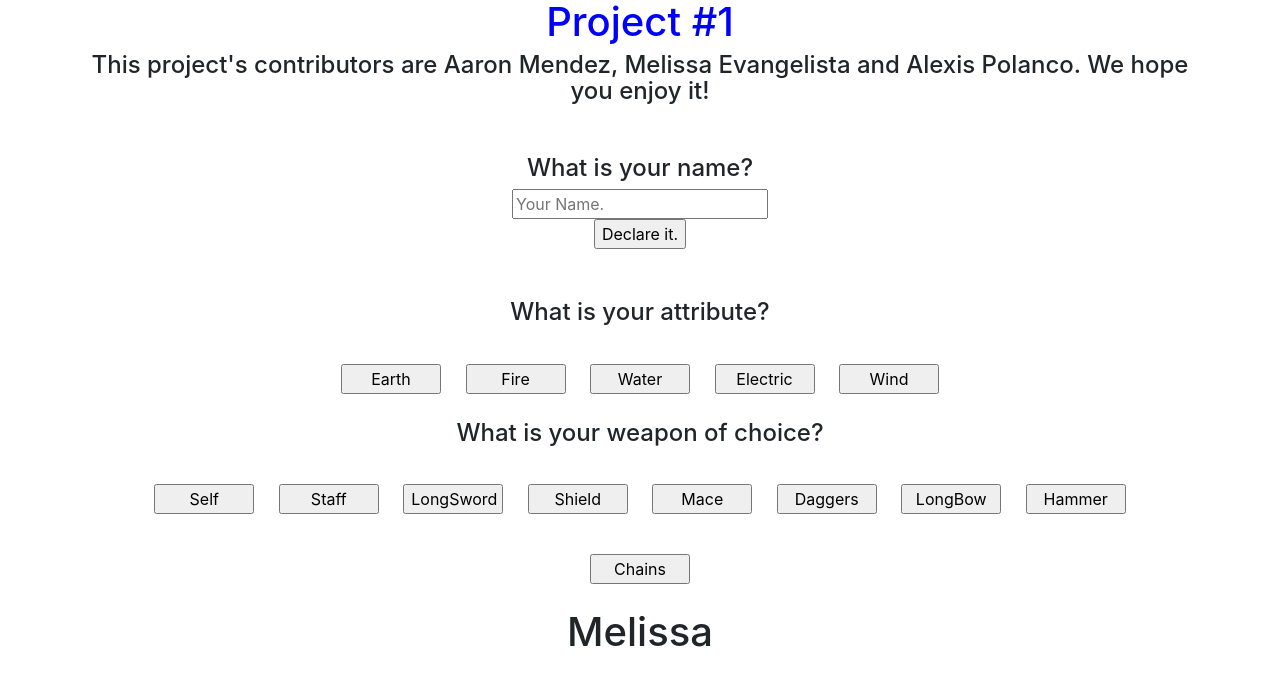
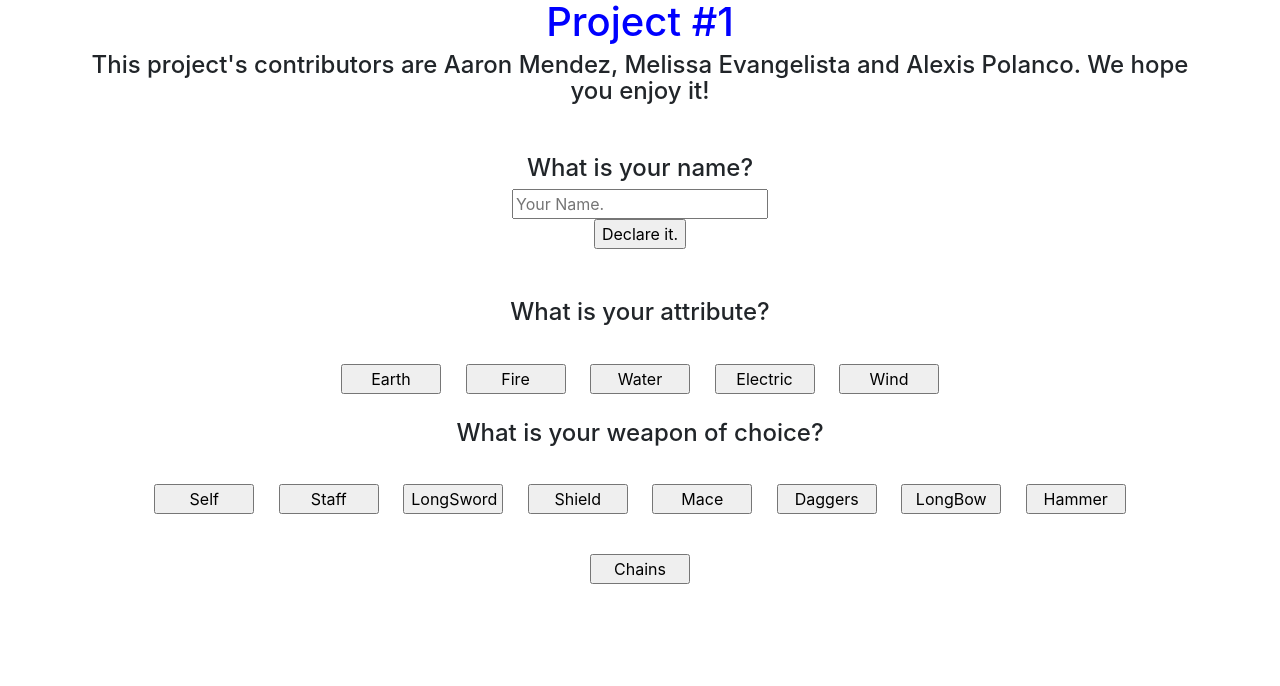
Before and after one commit to adifferentearth/Project, a plain HTML site: page index.html in a window 1280 px wide. Drawn offline with nearby package versions, Linux system fonts and the light colour scheme.

Commit message:
fuck melissa

```diff
--- a/index.html
+++ b/index.html
@@ -68,7 +68,7 @@
 	</div>
 	<div class="container">
 		<center>
-			<h1 id="final-head">Melissa</h1>
+			<h1 id="final-head"></h1>
 			<p id="final-body"></p>
 		</center>
 	</div>
```
